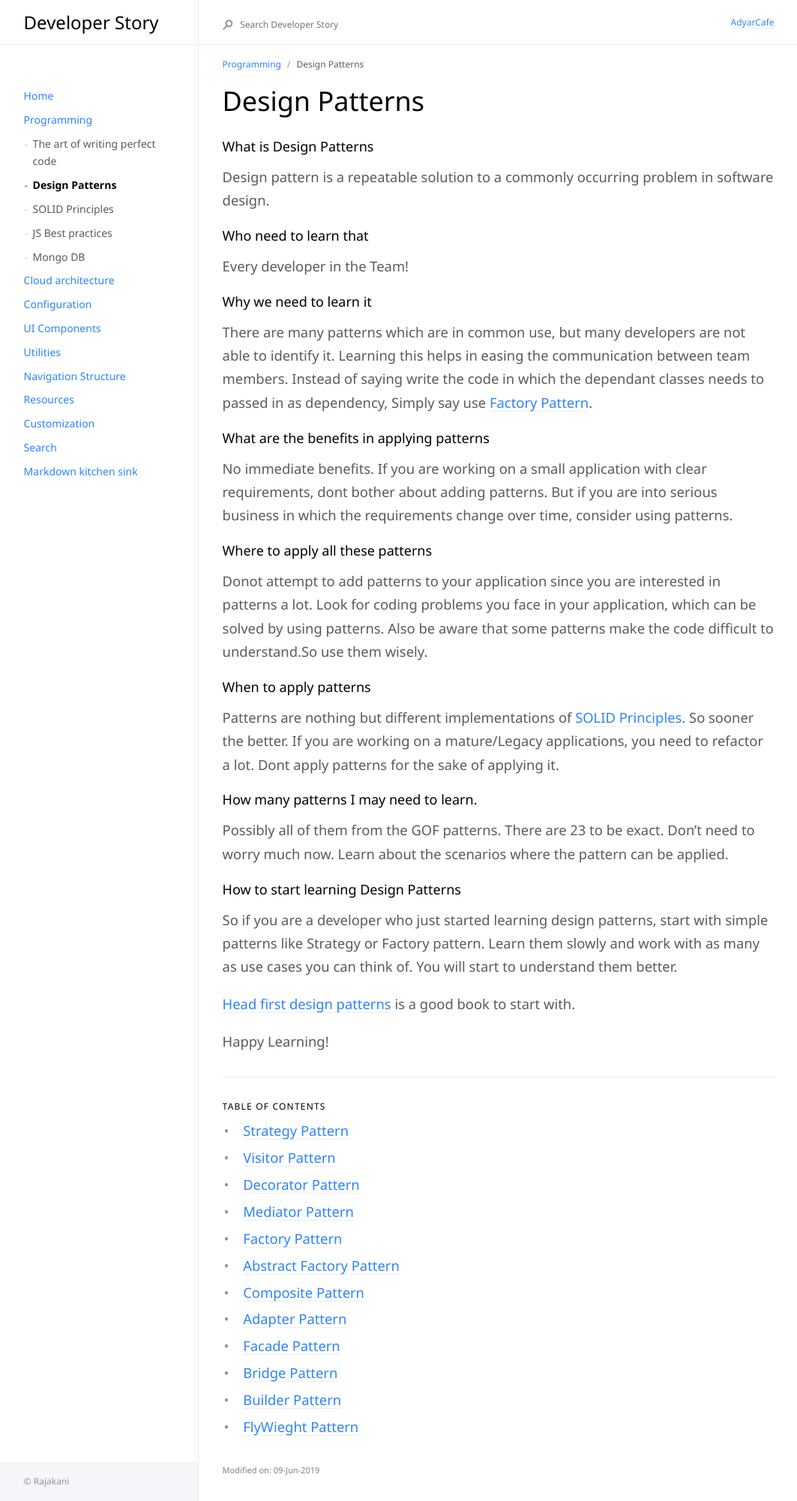
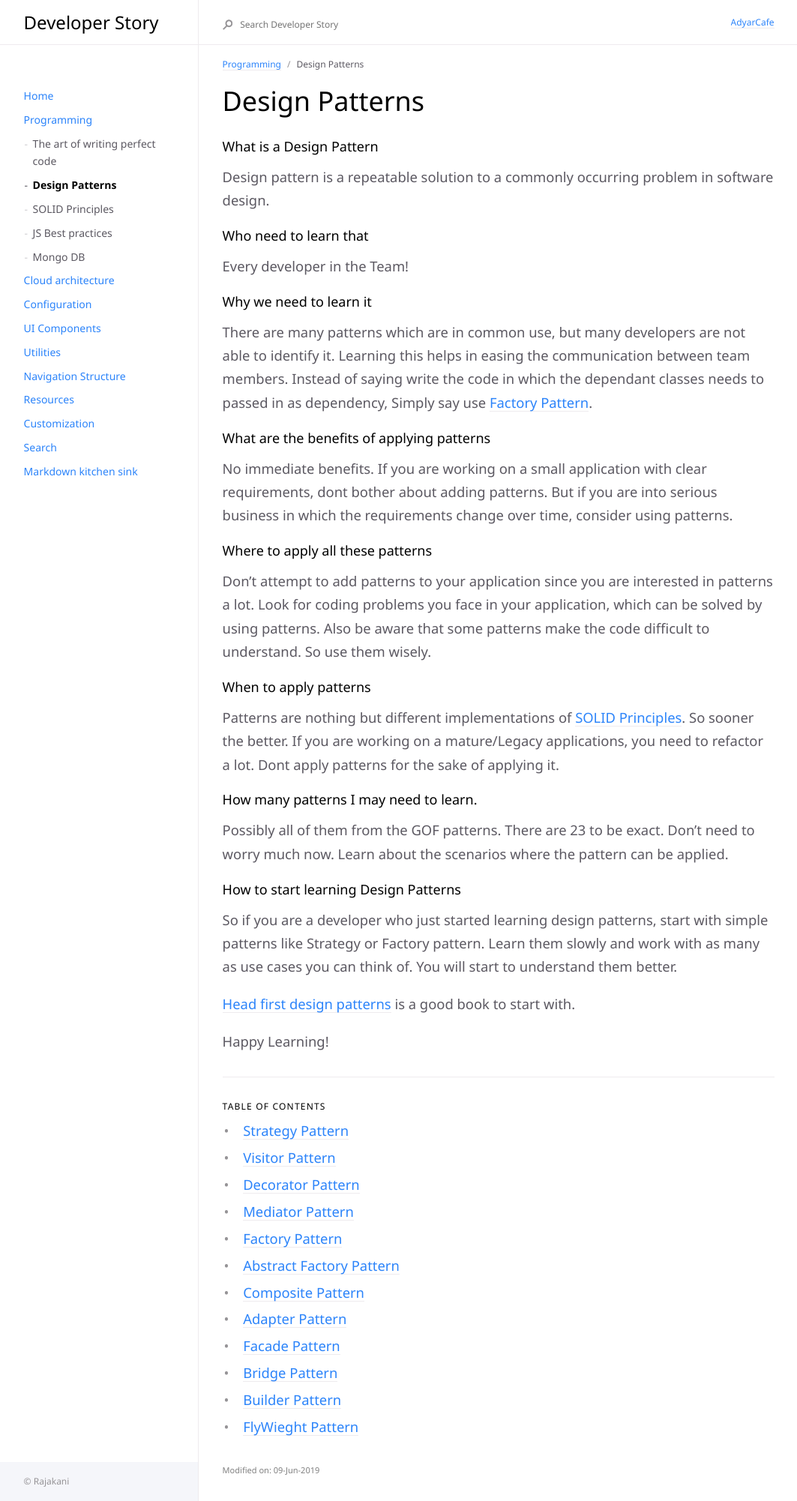
Before and after one commit to Rajakani/rajakani.github.io, a Jekyll site: the page built from docs/programming/designPatterns/designPatterns.md, in a window 1280 px wide. Shown: the whole page at 75% size, without its empty margins (17-1080 px from the left). Built offline with Jekyll 4.4.1, drawn with Linux system fonts in a browser that asks for light colours.

Commit message:
Post Update

```diff
--- a/docs/programming/designPatterns/designPatterns.md
+++ b/docs/programming/designPatterns/designPatterns.md
@@ -9,7 +9,7 @@ comments: false
 ---
 # Design Patterns
 
-### What is Design Patterns
+### What is a Design Pattern
 Design pattern is a repeatable solution to a commonly occurring problem in software design.
 
 ### Who need to learn that
@@ -19,12 +19,12 @@ Every developer in the Team!
 There are many patterns which are in common use, but many developers are not able to identify it. Learning this helps in easing the communication between team members.
 Instead of saying write the code in which the dependant classes needs to passed in as dependency, Simply say use [Factory Pattern]({% link docs/programming/designPatterns/factoryPattern.md %}).
 
-### What are the benefits in applying patterns
+### What are the benefits of applying patterns
 No immediate benefits. If you are working on a small application with clear requirements, dont bother about adding patterns.
 But if you are into serious business in which the requirements change over time, consider using patterns.
 
 ### Where to apply all these patterns
-Donot attempt to add patterns to your application since you are interested in patterns a lot. Look for coding problems you face in your application, which can be solved by using patterns. Also be aware that some patterns make the code difficult to understand.So use them wisely.
+Don't attempt to add patterns to your application since you are interested in patterns a lot. Look for coding problems you face in your application, which can be solved by using patterns. Also be aware that some patterns make the code difficult to understand. So use them wisely.
 
 ### When to apply patterns
 Patterns are nothing but different implementations of [SOLID Principles]({% link docs/programming/solidPrinciples.md %}). So sooner the better.
```
